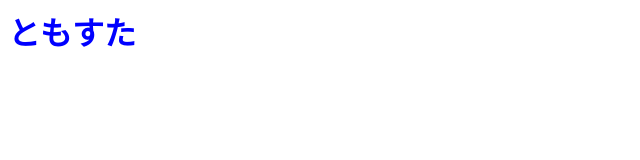
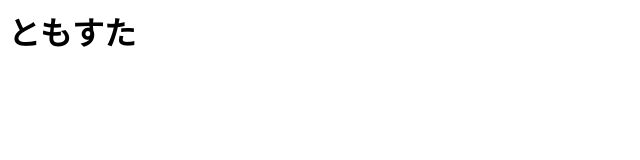
Before and after one commit to Atsuki115/my-test1, a plain HTML site: page index.html in a window 1280 px wide. Shown: the whole page, without its empty margins (0-640 px from the left). Drawn offline with Linux system fonts and the light colour scheme.

Commit message:
黒にしました

```diff
--- a/index.html
+++ b/index.html
@@ -1 +1 @@
-<h1 style="color: blue">ともすた</h1>
+<h1 style="color: black">ともすた</h1>
```
